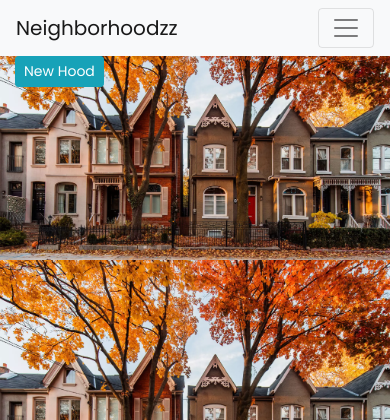
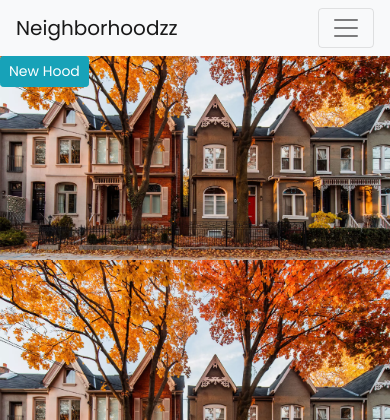
Before and after one commit to Joseph-oderoh/Neighborhoodzz, a Django app: page /hoodz/ in a window 390 px wide. Shown: the top 420 px of the page. Run offline with Django 4.2, Linux system fonts and the light colour scheme; the visitor is signed in with stand-in values (Sample User, id 1); data that the repository does not hold is empty; some libraries are stand-ins or nearby versions; some web fonts are replaced.

Commit message:
modifie responsiveness

```diff
--- a/hoodapp/templates/hoodz.html
+++ b/hoodapp/templates/hoodz.html
@@ -1,7 +1,7 @@
 {% extends 'base.html' %}
 {% load crispy_forms_tags %}
 {% block content %}
-<div class="container">
+<div class="containerfluid">
         <a href="{% url 'new-hood' %}" class="btn btn-sm btn-info mb-2"> New Hood</a>
     <div class="row">
         {% for hood in all_hoods %}
--- a/static/css/base.css
+++ b/static/css/base.css
@@ -39,3 +39,10 @@ body{
 .crd{
     max-height: fit-content;
 }
+
+
+@media only screen and (max-width: 600px) {
+    body {
+      background-color: lightblue;
+    }
+  }
```
